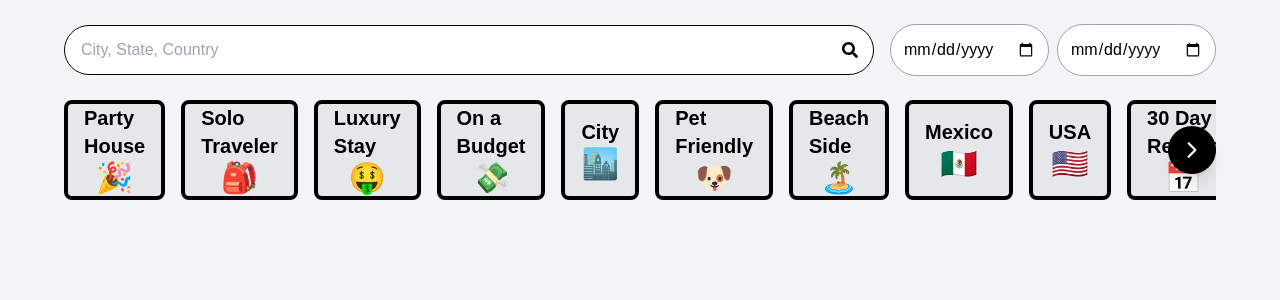
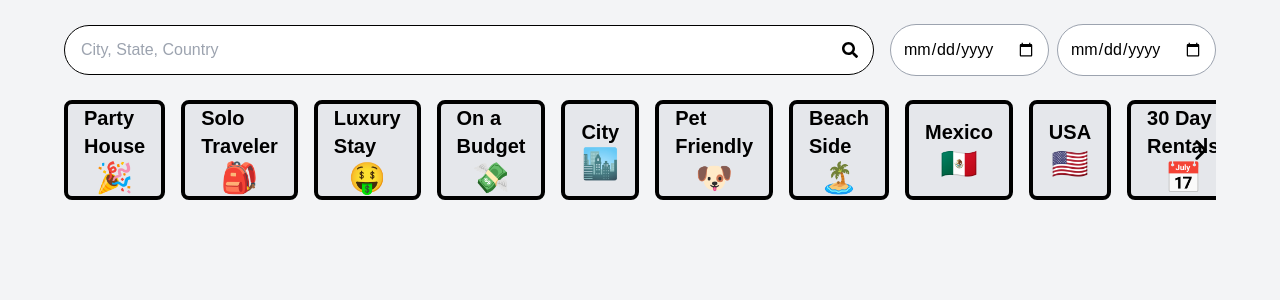
Before and after one commit to amm6758/booking-app, a Next.js app: page / in a window 1280 px wide. Shown: the top 300 px of the page. Built offline with nearby package versions, Linux system fonts and the light colour scheme.

Commit message:
Ensured equal box sizes, removed arrow circle, and fixed border thickness

```diff
--- a/app/page.tsx
+++ b/app/page.tsx
@@ -70,9 +70,9 @@ export default function Home() {
         {!atStart && (
           <button
             onClick={() => scrollCategories("left")}
-            className="absolute left-0 z-10 bg-black text-white p-3 rounded-full shadow-lg"
+            className="absolute left-0 z-10 text-black text-3xl"
           >
-            <IoIosArrowBack size={24} />
+            <IoIosArrowBack />
           </button>
         )}
 
@@ -84,7 +84,7 @@ export default function Home() {
           {categories.map((category, index) => (
             <div
               key={index}
-              className="w-[180px] h-[100px] flex flex-col items-center justify-center p-4 border-4 border-black bg-gray-200 rounded-lg transition-transform duration-200 hover:scale-105"
+              className="w-[200px] h-[100px] flex flex-col items-center justify-center p-4 border-4 border-black bg-gray-200 rounded-lg transition-transform duration-200 hover:scale-105"
             >
               <span className="text-black text-xl font-semibold">{category.label}</span>
               <span className="text-3xl">{category.emoji}</span>
@@ -96,9 +96,9 @@ export default function Home() {
         {!atEnd && (
           <button
             onClick={() => scrollCategories("right")}
-            className="absolute right-0 z-10 bg-black text-white p-3 rounded-full shadow-lg"
+            className="absolute right-0 z-10 text-black text-3xl"
           >
-            <IoIosArrowForward size={24} />
+            <IoIosArrowForward />
           </button>
         )}
       </div>
```
